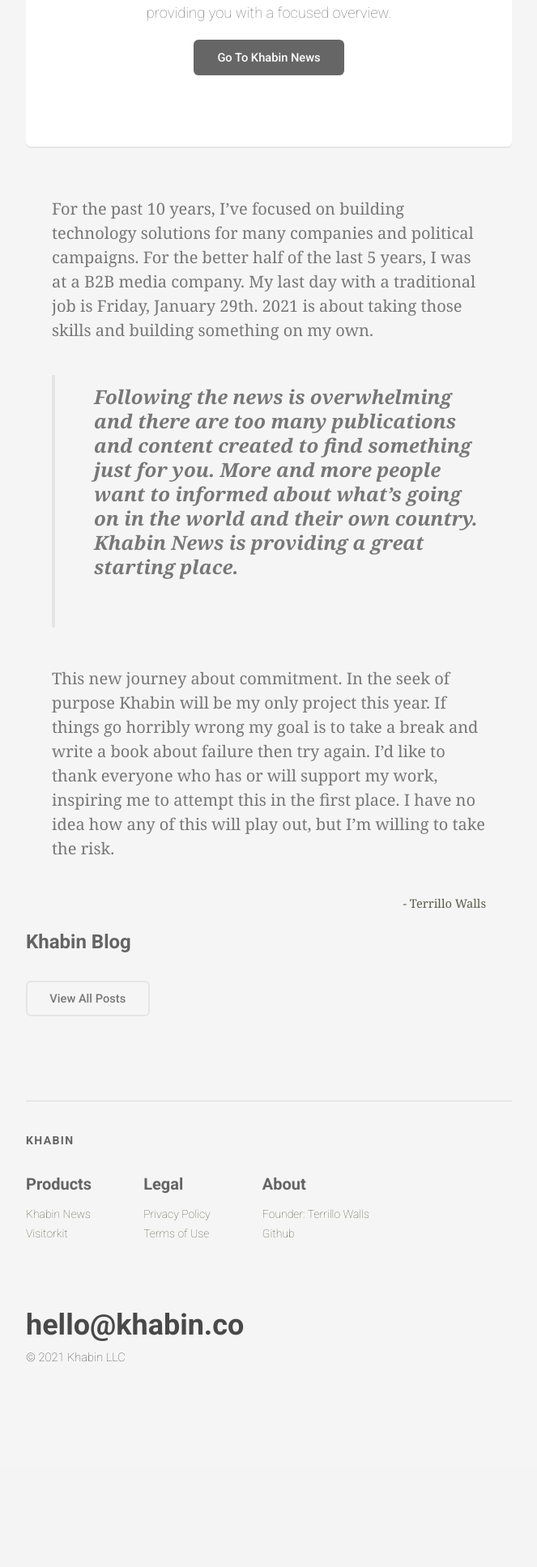
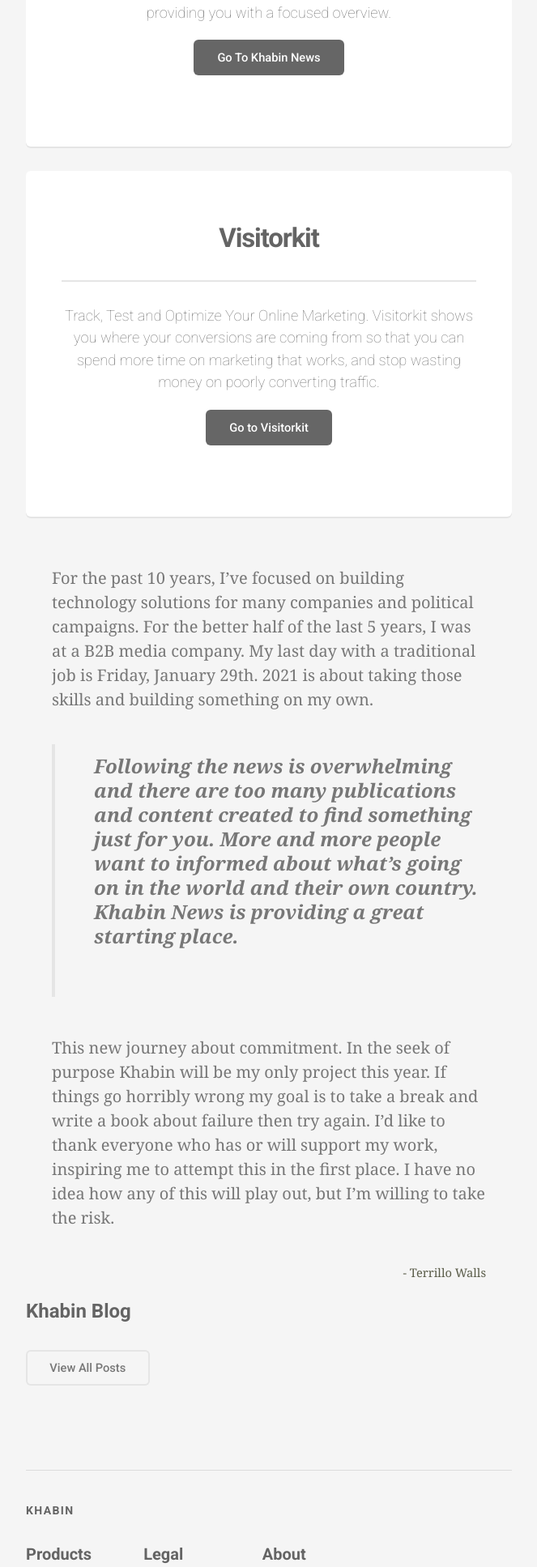
Before and after one commit to Khabin/khabin.co, a Flask app: template app/templates/index.html in a window 1280 px wide. Shown: the part 1122-3057 px from the top of the page at 81% size, without its empty margins (308-971 px from the left). Before the commit the page ends 2804 px from the top, so only its background shows below. Run offline with Flask 2, Linux system fonts and the light colour scheme; the template is opened without the code that fills it, so the values that code supplies are empty; some libraries are stand-ins or nearby versions.

Commit message:
Visitorkit

```diff
--- a/app/templates/index.html
+++ b/app/templates/index.html
@@ -20,6 +20,21 @@
         <li>
           <a href="https://khabin.news" onclick="VK.conversion('Khabin News')" class="button special"
             >Go To Khabin News</a
+          >
+        </li>
+      </ul>
+    </header>
+  </section>
+  <section class="box special">
+    <header class="major">
+      <h2 class="b">Visitorkit</h2>
+      <p class="mw6 mb3" style="padding-bottom: 20px;">
+        Track, Test and Optimize Your Online Marketing. Visitorkit shows you where your conversions are coming from so that you can spend more time on marketing that works, and stop wasting money on poorly converting traffic.
+      </p>
+      <ul class="db actions stacked">
+        <li>
+          <a href="https://visitorkit.com" onclick="VK.conversion('Visitorkit')" class="button special"
+            >Go to Visitorkit</a
           >
         </li>
       </ul>
```
